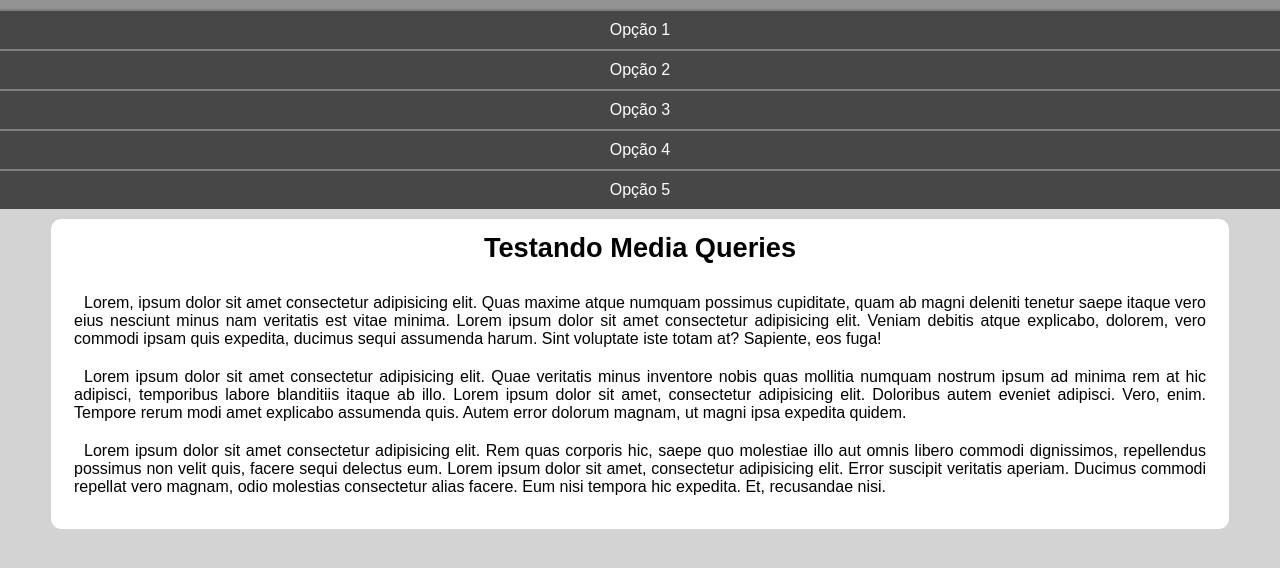
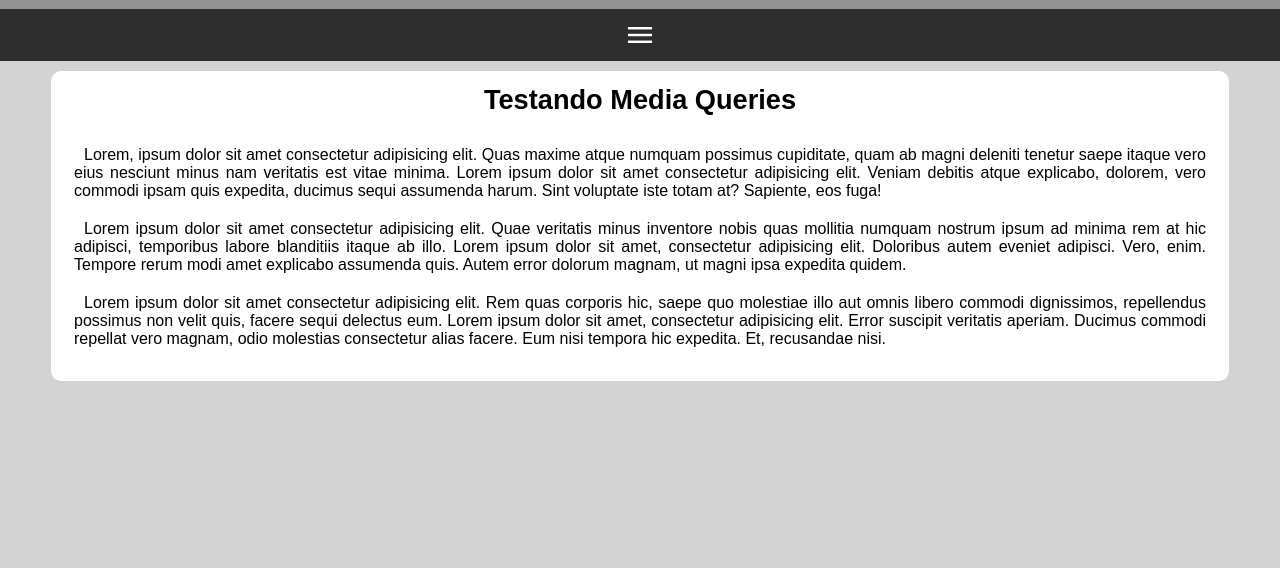
Before and after one commit to LuizGiehl/HTML-CSS, a plain HTML site: page ex026/mq005/index.html in a window 1280 px wide. Shown: the part 48-616 px from the top of the page. Drawn offline with nearby package versions, Linux system fonts and the light colour scheme.

Commit message:
Menu hambúrguer feito

```diff
--- a/ex026/mq005/estilos/style.css
+++ b/ex026/mq005/estilos/style.css
@@ -19,8 +19,23 @@ header > h1{
     padding: 10px;
 }
 
+i#burguer{
+    background-color: rgb(45, 45, 45);
+    color: white;
+    display: block;
+    text-align: center;
+    padding: 10px;
+    font-size: 2em;
+}
+
+i#burguer:hover{
+    background-color: white;
+    color: black;
+    cursor: pointer;
+}
+
 menu{
-    display: block;
+    display: none;
 }
 
 menu > ul{
--- a/ex026/mq005/index.html
+++ b/ex026/mq005/index.html
@@ -4,12 +4,14 @@
     <meta charset="UTF-8">
     <meta name="viewport" content="width=device-width, initial-scale=1.0">
     <title>Media Query</title>
+    <link rel="stylesheet" href="https://fonts.googleapis.com/css2?family=Material+Symbols+Outlined:opsz,wght,FILL,GRAD@20..48,100..700,0..1,-50..200" />
     <link rel="stylesheet" href="estilos/style.css">
 </head>
 <body>
     <header>
         <h1>Meu site</h1>
-        <menu>
+        <i id="burguer" class="material-symbols-outlined" onclick="clickMenu()"> menu </i>
+        <menu id="menu">
             <ul>
                 <li><a href="#">Opção 1</a></li>
                 <li><a href="#">Opção 2</a></li>
@@ -27,5 +29,16 @@
             <p>Lorem ipsum dolor sit amet consectetur adipisicing elit. Rem quas corporis hic, saepe quo molestiae illo aut omnis libero commodi dignissimos, repellendus possimus non velit quis, facere sequi delectus eum. Lorem ipsum dolor sit amet, consectetur adipisicing elit. Error suscipit veritatis aperiam. Ducimus commodi repellat vero magnam, odio molestias consectetur alias facere. Eum nisi tempora hic expedita. Et, recusandae nisi.</p>
         </article>
     </main>
+
+    <script>
+        function clickMenu(){
+            if (menu.style.display == 'block') {
+                menu.style.display = 'none'
+            }
+            else {
+                menu.style.display = 'block'
+            }
+        }
+    </script>
 </body>
 </html>
```
